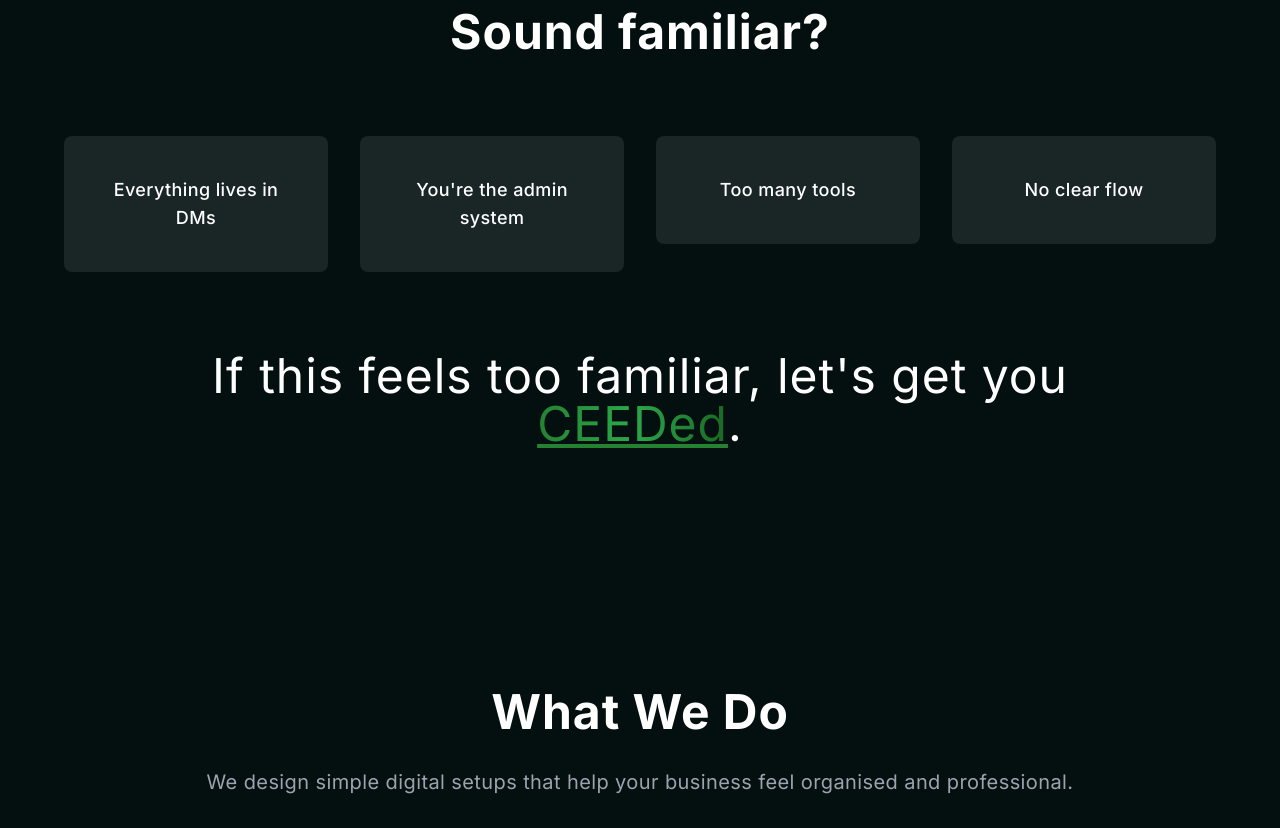
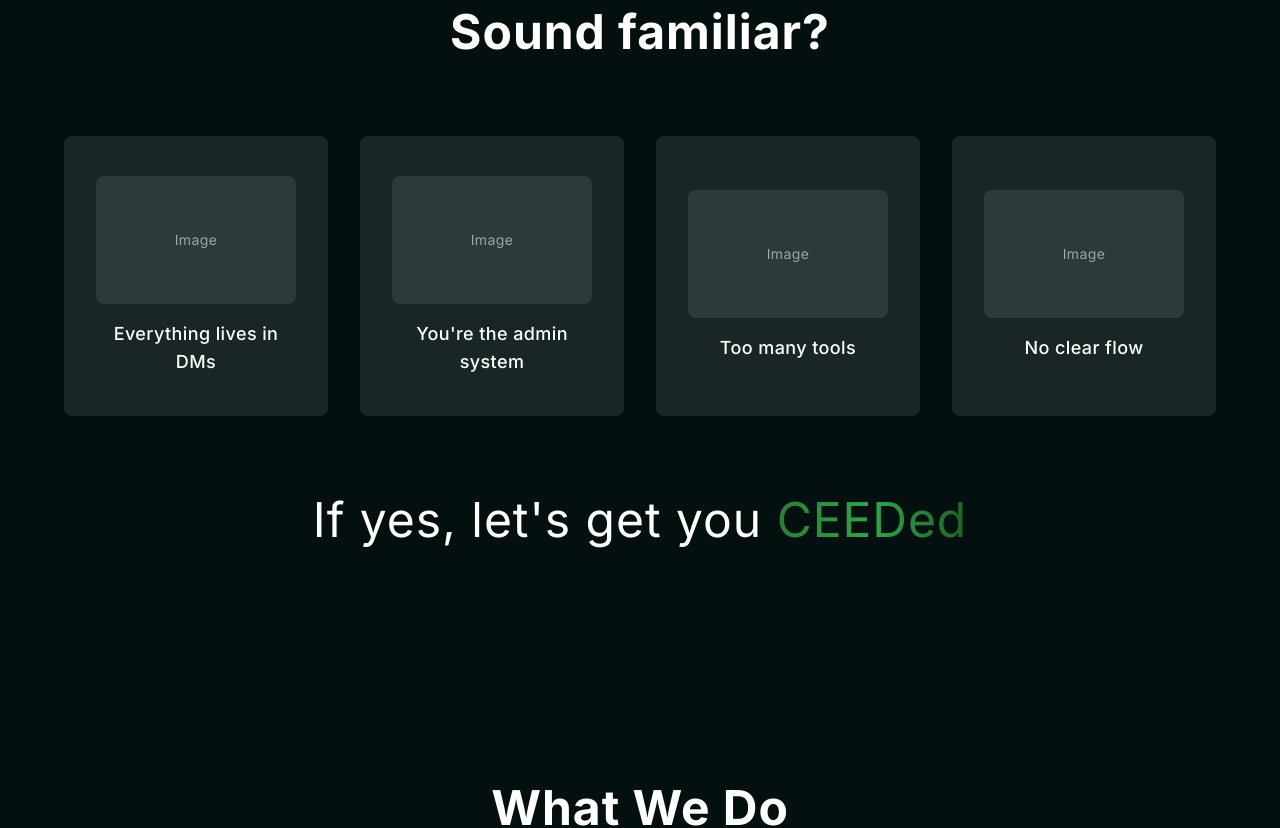
Before and after one commit to Carlynn19/CEEDed-website, a Next.js app: page / in a window 1280 px wide. Shown: the part 880-1708 px from the top of the page. Built offline with nearby package versions, Linux system fonts and the light colour scheme.

Commit message:
updated the sound familair- boxes

```diff
--- a/app/layout.tsx
+++ b/app/layout.tsx
@@ -9,8 +9,8 @@ const inter = Inter({
 })
 
 export const metadata: Metadata = {
-  title: 'CEEDed — Simple systems for growing businesses',
-  description: 'A small digital studio helping service-based entrepreneurs bring structure to their businesses. Enquiry flows, booking, payments, and clarity—without the complexity.',
+  title: 'CEEDed',
+  description: 'A small digital studio helping entrepreneurs bring structure to their businesses.',
 }
 
 export const viewport = {
--- a/app/page.tsx
+++ b/app/page.tsx
@@ -115,7 +115,10 @@ export default function Home() {
           <div className="grid md:grid-cols-2 lg:grid-cols-4 gap-8">
             {relatabilityCards.map((card, index) => (
               <AnimatedSection key={index} animation="fade-up" delay={index * 100}>
-                <div className="p-10 rounded-lg text-center bg-dark-3 card-hover">
+                <div className="p-8 rounded-lg text-center bg-dark-3 card-hover h-full flex flex-col items-center justify-center min-h-[280px] gap-4">
+                  <div className="w-full h-32 bg-dark-2 rounded-lg flex items-center justify-center">
+                    <span className="text-gray-dark text-sm">Image</span>
+                  </div>
                   <p className="text-lg font-medium text-white">{card}</p>
                 </div>
               </AnimatedSection>
@@ -123,14 +126,13 @@ export default function Home() {
           </div>
           <AnimatedSection animation="fade-up" delay={400}>
             <h2 className="text-3xl sm:text-4xl lg:text-5xl p-20 text-center leading-tight text-white">
-              If this feels too familiar, let's get you{' '}
+              If yes, let's get you{' '}
               <a
                 href="/products"
-                className="transition-all hover:scale-105 inline-block bg-gradient-to-r from-primary via-primary-light to-primary-dark bg-clip-text text-transparent underline decoration-primary"
+                className="transition-all hover:scale-105 inline-block bg-gradient-to-r from-primary via-primary-light to-primary-dark bg-clip-text text-transparent decoration-primary"
               >
                 CEEDed
               </a>
-              .
             </h2>
           </AnimatedSection>
         </div>
--- a/components/Footer.tsx
+++ b/components/Footer.tsx
@@ -6,9 +6,9 @@ export default function Footer() {
   return (
     <footer className="text-center py-12 relative overflow-hidden bg-dark">
       <div className="max-w-6xl mx-auto px-4">
-        <p className="font-semibold mb-2 text-white">CEEDed — Simple systems for growing businesses.</p>
-        <p className="text-sm mb-6 text-gray-dark">Clarity over complexity. Systems that serve people. 🇿🇦</p>
-        <p className="text-sm mb-6 font-semibold text-white">Based in South Africa</p>
+        <p className="font-semibold mb-2 text-white">CEEDed</p>
+        <p className="text-sm mb-6 text-gray-dark">Systems that serve people.</p>
+        <p className="text-sm mb-6 font-semibold text-white">Based in South Africa 🇿🇦</p>
 
         <div className="flex justify-center gap-6 mb-6 flex-wrap">
           <a
@@ -44,7 +44,7 @@ export default function Footer() {
         </div>
 
         <p className="text-sm text-body">
-          &copy; {new Date().getFullYear()} CEEDed. All rights reserved. | Based in South Africa 🇿🇦
+          &copy; {new Date().getFullYear()} CEEDed. All rights reserved.
         </p>
       </div>
     </footer>
```
